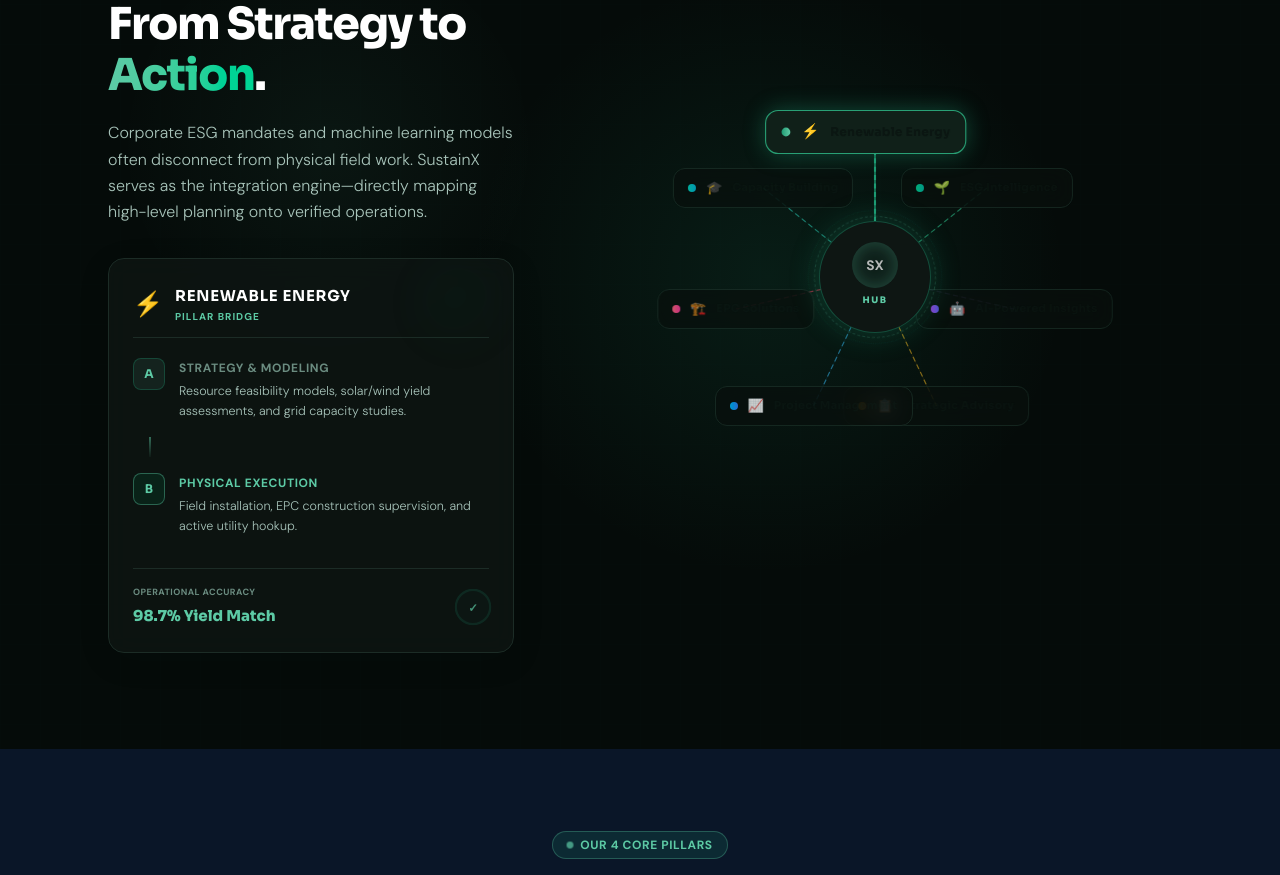
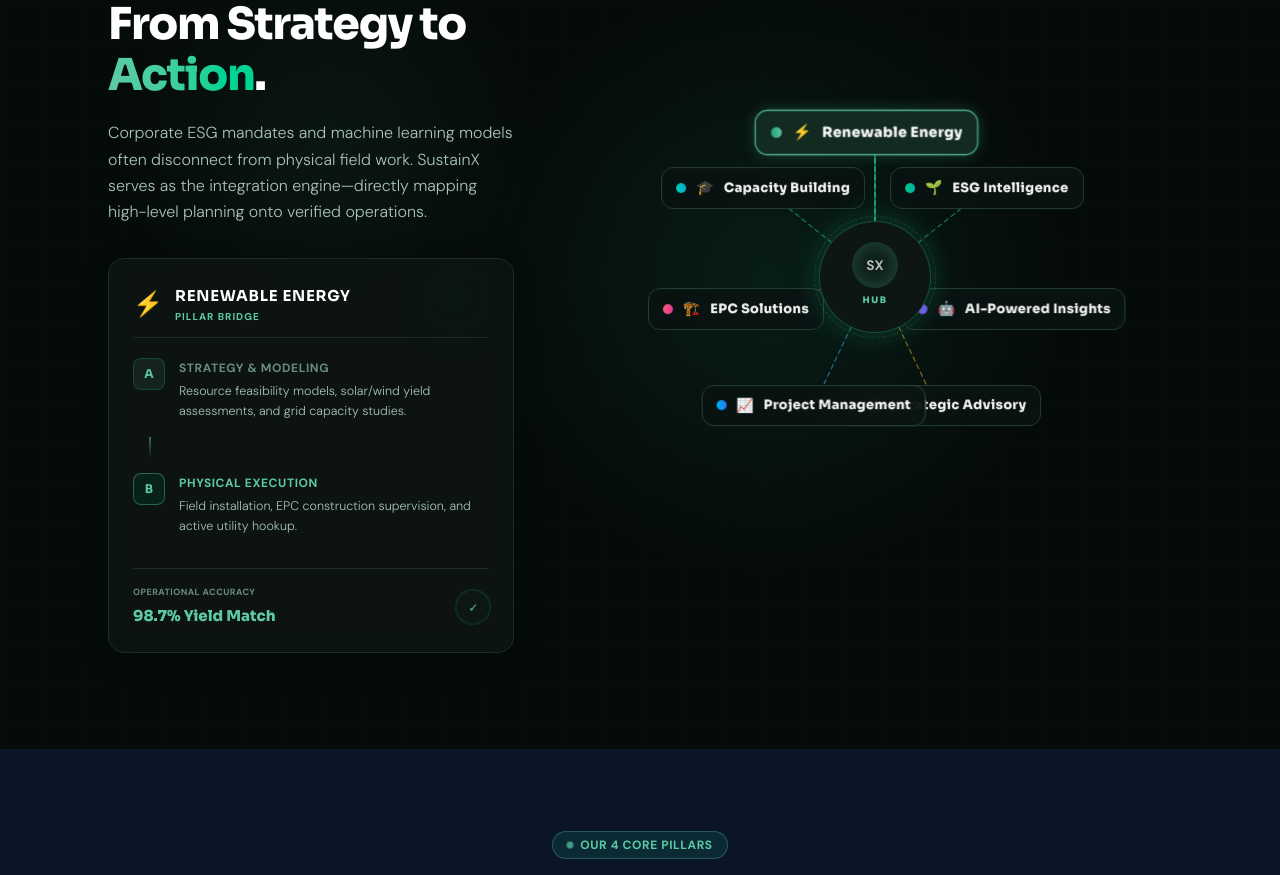
Before and after one commit to irfankhan90/SustainX, a Next.js app in the folder frontend/: page / in a window 1280 px wide. Shown: the part 2042-2917 px from the top of the page. Built offline with nearby package versions, Linux system fonts and the light colour scheme.

Commit message:
style(problem): improve interactive hub nodes readability with white text and high-contrast borders

```diff
--- a/frontend/components/ProblemSection.tsx
+++ b/frontend/components/ProblemSection.tsx
@@ -305,16 +305,16 @@
                       transform: "translate(-50%, -50%)",
                       zIndex: isActive ? 30 : 10
                     }}
-                    className={`absolute flex items-center gap-2.5 px-3.5 py-2 rounded-xl border transition-all duration-300 backdrop-blur-md cursor-pointer select-none text-white whitespace-nowrap text-[11px] font-bold ${
+                    className={`absolute flex items-center gap-2.5 px-3.5 py-2 rounded-xl border transition-all duration-300 backdrop-blur-lg cursor-pointer select-none whitespace-nowrap text-[12px] sm:text-[13px] font-extrabold ${
                       isActive
-                        ? "bg-[#102019] border-[#29A075] shadow-[0_0_20px_rgba(29,158,117,0.4)] scale-110 opacity-100"
-                        : "bg-[#09100E]/90 border-[#1A2E26] hover:border-brand-g hover:bg-[#0E1B16]/90 opacity-80"
+                        ? "bg-[#122A20] border-[#5DCAA5] shadow-[0_0_15px_rgba(93,202,165,0.25)] scale-108 opacity-100 z-30"
+                        : "bg-[#0A1412]/95 border-[#28443A] hover:border-[#5DCAA5] hover:bg-[#0F241F]/95 opacity-95"
                     }`}
                   >
                     {/* Glowing color dot indicator */}
-                    <span className={`w-2 h-2 rounded-full bg-gradient-to-r ${pillar.color} shrink-0`} />
-                    <span className="text-[13px]">{pillar.icon}</span>
-                    <span className="font-syne tracking-wide text-t-DEFAULT">{pillar.label}</span>
+                    <span className={`w-2.5 h-2.5 rounded-full bg-gradient-to-r ${pillar.color} shrink-0`} />
+                    <span className="text-[14px]">{pillar.icon}</span>
+                    <span className="font-syne tracking-wide text-white">{pillar.label}</span>
                   </button>
                 );
               })}
```
